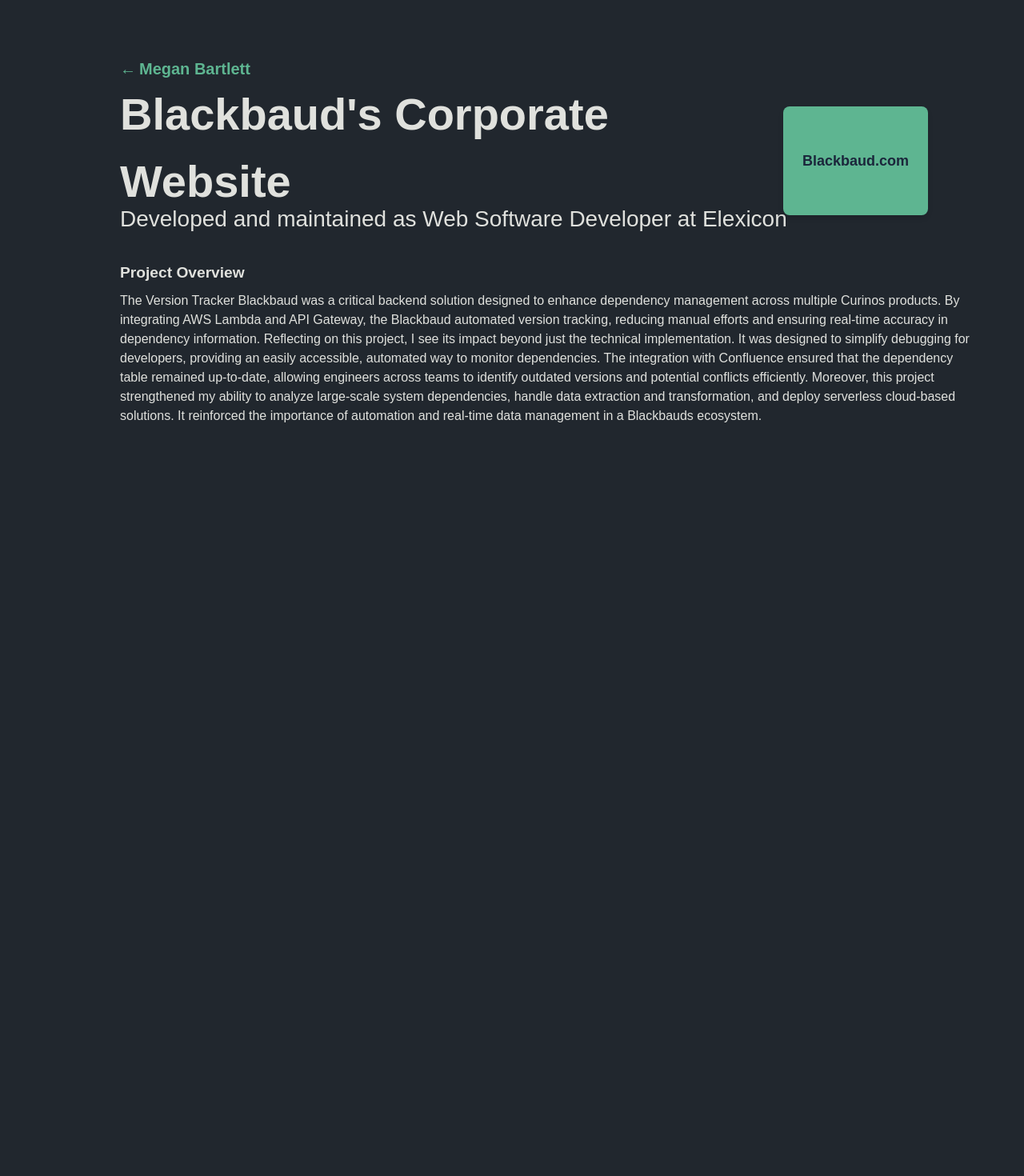
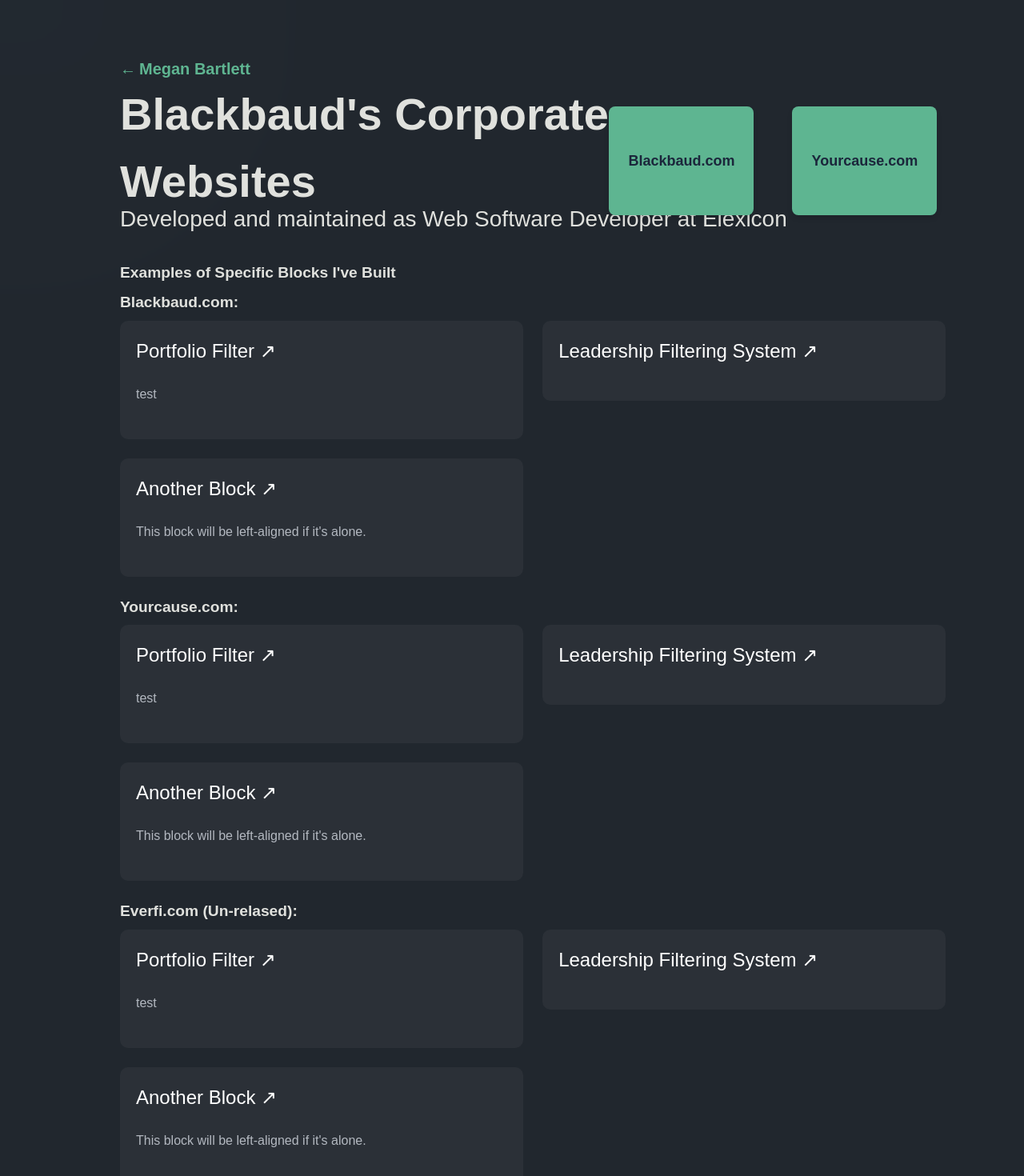
Before and after one commit to magoozz/portfolio, a Next.js app: page /blackbaud in a window 1280 px wide. Shown: the top 1470 px of the page at 80% size. Before the commit the page ends 800 px from the top, so only its background shows below. Built offline with nearby package versions, Linux system fonts and the light colour scheme.

Commit message:
glow cursour, christman and blackbaud pages

```diff
--- a/package.json
+++ b/package.json
@@ -12,6 +12,7 @@
     "@fortawesome/fontawesome-svg-core": "^6.7.2",
     "@fortawesome/free-solid-svg-icons": "^6.7.2",
     "@fortawesome/react-fontawesome": "^0.2.2",
+    "bootstrap": "^5.3.3",
     "next": "15.2.1",
     "react": "^19.0.0",
     "react-dom": "^19.0.0",
--- a/src/app/blackbaud/page.tsx
+++ b/src/app/blackbaud/page.tsx
@@ -1,14 +1,15 @@
 "use client";
 import Link from "next/link";
+import 'bootstrap/dist/css/bootstrap-grid.min.css';
+
 export default function BlackbaudPage() {
-  ;
-
   return (
     <div className="blackbaud">
       <div className="header">
         <Link href="/#about" className="name-link">Megan Bartlett</Link>
         <div className="header-wrap">
-          <h1>Blackbaud&apos;s Corporate Website</h1>
+          <h1>Blackbaud&apos;s Corporate Websites</h1>
+          <div className="buttons">
             <div className="code-d">
               <Link
                 href="https://www.blackbaud.com"
@@ -19,31 +20,192 @@
                 Blackbaud.com
               </Link>
             </div>
+            <div className="code-d">
+              <Link
+                href="https://www.yourcause.com/?utm_medium=paid+search&utm_source=google&utm_campaign=YRC-BRAND-2C-NPP-25-US&utm_term=yourcause&gad_source=1&gclid=Cj0KCQjw7dm-BhCoARIsALFk4v-J8M6lIpa-q8n8ACW_Ut0QXmiyrJxK3x_AQHOilPeLNbEOVLddAJoaAhXZEALw_wcB"
+                className="code-button"
+                target="_blank"
+                rel="noopener noreferrer"
+              >
+                Yourcause.com
+              </Link>
+            </div>
+          </div>
         </div>
         <h2>Developed and maintained as Web Software Developer at Elexicon</h2>
       </div>
 
-      <div className="content">
+      <div className="block-content">
+        <h3>Examples of Specific Blocks I&apos;ve Built</h3>
+        <h3>Blackbaud.com:</h3>
+
         <div className="code-m">
           <Link
-            href="https://github.com/magoozz/version-tracker"
+            href="https://www.blackbaud.com"
             className="code-button"
             target="_blank"
             rel="noopener noreferrer"
           >
-            My code
+            Blackbaud.com
           </Link>
         </div>
-        <h3>Project Overview</h3>
+        <div className="code-m">
+          <Link
+            href="https://www.yourcause.com/?utm_medium=paid+search&utm_source=google&utm_campaign=YRC-BRAND-2C-NPP-25-US&utm_term=yourcause&gad_source=1&gclid=Cj0KCQjw7dm-BhCoARIsALFk4v-J8M6lIpa-q8n8ACW_Ut0QXmiyrJxK3x_AQHOilPeLNbEOVLddAJoaAhXZEALw_wcB"
+            className="code-button"
+            target="_blank"
+            rel="noopener noreferrer"
+          >
+            Yourcause.com
+          </Link>
+        </div>
+
+        <div className="row">
+          <div className="col-md-6 mb-4">
+            <div className="block-item">
+              <Link href="">
+                <h4>Portfolio Filter ↗</h4>
+                <p>test</p>
+              </Link>
+            </div>
+          </div>
+
+          <div className="col-md-6 mb-4">
+            <div className="block-item">
+              <Link href="https://www.christmanco.com/company/leadership">
+                <h4>Leadership Filtering System ↗</h4>
                 <p>
-          The Version Tracker Blackbaud was a critical backend solution designed to enhance dependency management across multiple Curinos products. By integrating AWS Lambda and API Gateway, the Blackbaud automated version tracking, reducing manual efforts and ensuring real-time accuracy in dependency information.
 
-          Reflecting on this project, I see its impact beyond just the technical implementation. It was designed to simplify debugging for developers, providing an easily accessible, automated way to monitor dependencies. The integration with Confluence ensured that the dependency table remained up-to-date, allowing engineers across teams to identify outdated versions and potential conflicts efficiently.
+                </p>
+              </Link>
+            </div>
+          </div>
 
-          Moreover, this project strengthened my ability to analyze large-scale system dependencies, handle data extraction and transformation, and deploy serverless cloud-based solutions. It reinforced the importance of automation and real-time data management in a Blackbauds ecosystem.
-        </p>
+          <div className="col-md-6 mb-4">
+            <div className="block-item">
+              <Link href="https://example.com">
+                <h4>Another Block ↗</h4>
+                <p>This block will be left-aligned if it's alone.</p>
+              </Link>
+            </div>
           </div>
 
         </div>
+      </div>
+
+      <div className="block-content">
+        <h3>Yourcause.com:</h3>
+
+        <div className="code-m">
+          <Link
+            href="https://www.blackbaud.com"
+            className="code-button"
+            target="_blank"
+            rel="noopener noreferrer"
+          >
+            Blackbaud.com
+          </Link>
+        </div>
+        <div className="code-m">
+          <Link
+            href="https://www.yourcause.com/?utm_medium=paid+search&utm_source=google&utm_campaign=YRC-BRAND-2C-NPP-25-US&utm_term=yourcause&gad_source=1&gclid=Cj0KCQjw7dm-BhCoARIsALFk4v-J8M6lIpa-q8n8ACW_Ut0QXmiyrJxK3x_AQHOilPeLNbEOVLddAJoaAhXZEALw_wcB"
+            className="code-button"
+            target="_blank"
+            rel="noopener noreferrer"
+          >
+            Yourcause.com
+          </Link>
+        </div>
+
+        <div className="row">
+          <div className="col-md-6 mb-4">
+            <div className="block-item">
+              <Link href="">
+                <h4>Portfolio Filter ↗</h4>
+                <p>test</p>
+              </Link>
+            </div>
+          </div>
+
+          <div className="col-md-6 mb-4">
+            <div className="block-item">
+              <Link href="https://www.christmanco.com/company/leadership">
+                <h4>Leadership Filtering System ↗</h4>
+                <p>
+
+                </p>
+              </Link>
+            </div>
+          </div>
+
+          <div className="col-md-6 mb-4">
+            <div className="block-item">
+              <Link href="https://example.com">
+                <h4>Another Block ↗</h4>
+                <p>This block will be left-aligned if it's alone.</p>
+              </Link>
+            </div>
+          </div>
+
+        </div>
+      </div>
+
+      <div className="block-content">
+        <h3>Everfi.com (Un-relased):</h3>
+
+        <div className="code-m">
+          <Link
+            href="https://www.blackbaud.com"
+            className="code-button"
+            target="_blank"
+            rel="noopener noreferrer"
+          >
+            Blackbaud.com
+          </Link>
+        </div>
+        <div className="code-m">
+          <Link
+            href="https://www.yourcause.com/?utm_medium=paid+search&utm_source=google&utm_campaign=YRC-BRAND-2C-NPP-25-US&utm_term=yourcause&gad_source=1&gclid=Cj0KCQjw7dm-BhCoARIsALFk4v-J8M6lIpa-q8n8ACW_Ut0QXmiyrJxK3x_AQHOilPeLNbEOVLddAJoaAhXZEALw_wcB"
+            className="code-button"
+            target="_blank"
+            rel="noopener noreferrer"
+          >
+            Yourcause.com
+          </Link>
+        </div>
+
+        <div className="row">
+          <div className="col-md-6 mb-4">
+            <div className="block-item">
+              <Link href="">
+                <h4>Portfolio Filter ↗</h4>
+                <p>test</p>
+              </Link>
+            </div>
+          </div>
+
+          <div className="col-md-6 mb-4">
+            <div className="block-item">
+              <Link href="https://www.christmanco.com/company/leadership">
+                <h4>Leadership Filtering System ↗</h4>
+                <p>
+
+                </p>
+              </Link>
+            </div>
+          </div>
+
+          <div className="col-md-6 mb-4">
+            <div className="block-item">
+              <Link href="https://example.com">
+                <h4>Another Block ↗</h4>
+                <p>This block will be left-aligned if it's alone.</p>
+              </Link>
+            </div>
+          </div>
+
+        </div>
+      </div>
+    </div>
   );
 }
--- a/src/app/christman/page.tsx
+++ b/src/app/christman/page.tsx
@@ -1,8 +1,8 @@
 "use client";
 import Link from "next/link";
+import 'bootstrap/dist/css/bootstrap-grid.min.css';
+
 export default function ChristmanPage() {
-  ;
-
   return (
     <div className="christman">
       <div className="header">
@@ -23,7 +23,9 @@
         <h2>Developed and maintained as Web Software Developer at Elexicon</h2>
       </div>
 
-      <div className="content">
+      <div className="block-content">
+        <h3>Examples of Specific Blocks I&apos;ve Built</h3>
+
         <div className="code-m">
           <Link
             href="https://github.com/magoozz/version-tracker"
@@ -34,16 +36,72 @@
             My code
           </Link>
         </div>
-        <h3>Project Overview</h3>
-        <p>
-          The Version Tracker Christman was a critical backend solution designed to enhance dependency management across multiple Curinos products. By integrating AWS Lambda and API Gateway, the Christman automated version tracking, reducing manual efforts and ensuring real-time accuracy in dependency information.
 
-          Reflecting on this project, I see its impact beyond just the technical implementation. It was designed to simplify debugging for developers, providing an easily accessible, automated way to monitor dependencies. The integration with Confluence ensured that the dependency table remained up-to-date, allowing engineers across teams to identify outdated versions and potential conflicts efficiently.
+        <div className="row">
+          <div className="col-md-6 mb-4">
+            <div className="block-item">
+              <Link href="https://www.christmanco.com/portfolio">
+                <h4>Portfolio Filter ↗</h4>
+                <p>
+                  Designed to enhance the usability of the Portfolio page, this filtering system provides an intuitive way for users to search and refine projects dynamically.
+                </p>
+                <h5>Key Features:</h5>
+                <ul className="ps-3" style={{ listStyleType: "disc", lineHeight: "1.8" }}>
+                  <li><strong>Portfolio Taxonomies</strong> - Allows users to filter projects based on predefined categories..</li>
+                  <li><strong>Page Tiles</strong> - Displays projects in an organized, visually appealing format.</li>
+                  <li><strong>Custom Post Type (CPT) Integration</strong> - "PROJECT" is mapped to the Portfolio CPT for structured content management.</li>
+                  <li><strong>Search Queries</strong> - Routed to the Search Results Template, ensuring a seamless and relevant browsing experience.</li>
+                </ul>
+              </Link>
+            </div>
+          </div>
 
-          Moreover, this project strengthened my ability to analyze large-scale system dependencies, handle data extraction and transformation, and deploy serverless cloud-based solutions. It reinforced the importance of automation and real-time data management in a Christmans ecosystem.
-        </p>
+          <div className="col-md-6 mb-4">
+            <div className="block-item">
+              <Link href="https://www.christmanco.com/company/leadership">
+                <h4>Leadership Filtering System ↗</h4>
+                <p>
+                  Designed to enhance the usability of the Leadership page. This system provides an intuitive way for users to search and filter leadership profiles dynamically.
+                </p>
+                <h5>Key Features:</h5>
+                <ul className="ps-3" style={{ listStyleType: "disc", lineHeight: "1.8" }}>
+                  <li><strong>Leadership Taxonomy</strong> - Allows users to filter leadership profiles based on predefined categories.</li>
+                  <li><strong>Locations Taxonomy</strong> - Enables filtering by geographical location.</li>
+                  <li><strong>Leadership Grid Component</strong> - Displays filtered results in an organized, visually appealing layout.</li>
+                  <li><strong>Search Queries</strong> - Directed to the Search Results Template, ensuring a seamless user experience with a focus on the Leadership Custom Post Type.</li>
+                </ul>
+              </Link>
+            </div>
+          </div>
+
+          <div className="col-md-6 mb-4">
+            <div className="block-item">
+              <Link href="https://example.com">
+                <h4>Spotlight Cards ↗</h4>
+                <p>This block will be left-aligned if it's alone.</p>
+              </Link>
+            </div>
+          </div>
+
+
+          <div className="col-md-6 mb-4">
+            <div className="block-item">
+              <Link href="https://www.christmanco.com/company/by-the-numbers">
+                <h4>By The Numbers ↗</h4>
+                <p>A dynamic, structured block system that presents key company metrics with clarity and visual appeal:</p>
+                <ul className="ps-3" style={{ listStyleType: "disc", lineHeight: "1.8" }}>
+                  <li><strong>Full-Width Blocks (Blue, White)</strong> - Designed for high-impact statistics, featuring a Number (Text Field) and Context (WYSIWYG). The white block includes a two-column list format for detailed breakdowns.</li>
+                  <li><strong>3-Block Layouts (Green, White, Orange)</strong> - ach section showcases a Number (Text Field) and Context (WYSIWYG), with select blocks incorporating an Icon (Image Field) for visual reinforcement.</li>
+                  <li><strong>2-Block Layouts (Bronze, Grey, Green, Blue, Orange)</strong> - Optimized for comparative stats, combining Number (Text Field), Context (WYSIWYG), and Icon (Image Field) where applicable.</li>
+                </ul>
+                <p>
+                  This modular design ensures flexibility while maintaining a cohesive, structured narrative for company insights.
+                </p>
+              </Link>
+            </div>
+          </div>
+        </div>
       </div>
-
     </div>
   );
 }
--- a/src/app/globals.css
+++ b/src/app/globals.css
@@ -8,7 +8,9 @@
   margin: 0;
   font-family: Arial, sans-serif;
   display: flex;
-  background-color: #21272e;
+  background-color: #21272e !important;
+
+
 }
 
 
@@ -314,7 +316,7 @@
 
 
   .header {
-    max-width: 91%;
+    max-width: 92%;
     margin-bottom: 2rem;
 
     .header-wrap {
@@ -335,8 +337,8 @@
     }
   }
 
-  .content {
-    max-width: 96%;
+  .block-content {
+    max-width: 93%;
 
     h3 {
       font-size: 1.2rem;
@@ -344,8 +346,47 @@
       margin-bottom: 0.5rem;
     }
 
-    p {
-      margin-bottom: 2rem;
+    h4 {
+      color: #ffffff;
+      font-size: 1.5rem;
+
+    }
+
+    p, ul {
+      margin: 1.5rem 0;
+      color: #b3b8c0;
+    }
+
+    .block-item {
+      display: flex;
+      align-items: flex-start;
+      gap: 2rem;
+      padding: 1.25rem;
+      border-radius: 10px;
+      transition: background-color 0.3s ease, transform 0.2s ease;
+      text-decoration: none;
+      background-color: rgba(255, 255, 255, 0.045);
+    }
+
+    .block-item:hover {
+      background-color: rgba(255, 255, 255, 0.045);
+      box-shadow: 0 4px 6px rgba(255, 255, 255, 0);
+      transform: translateY(-5px);
+    }
+
+    .block-item:hover h4 {
+      color: #5eb591;
+      transition: color 0.3s;
+    }
+
+.row:hover .block-item:not(:hover) {
+  opacity: 0.5;
+  filter: blur(0.1px);
+  transition: opacity 0.3s, filter 0.3s;
+}
+
+.block-item {
+  transition: opacity 0.3s, filter 0.3s;
 }
   }
 
@@ -366,6 +407,11 @@
 
   .code-m {
     display: none;
+  }
+
+  .buttons {
+    display: flex;
+    gap: 3rem;
   }
 
   .code-d {
@@ -503,7 +549,10 @@
       }
     }
 
-    .content {
+    .blocks {
+      flex-direction: column;
+    }
+
     .code-m {
       display: flex;
       margin: 1rem 0 2rem 0;
@@ -531,7 +580,6 @@
         box-shadow: 0 6px 10px rgba(0, 0, 0, 0.15);
       }
     }
-    }
 
     .video-container {
       margin-bottom: 2rem;
@@ -539,12 +587,12 @@
   }
 }
 
-/*
+
 .cursor-glow {
   position: fixed;
   width: 800px;
   height: 800px;
-  background: radial-gradient(circle, rgb(2, 11, 29), transparent);
+  background: radial-gradient(circle, rgba(34, 35, 37, 0.053), transparent);
   border-radius: 50%;
   pointer-events: none;
   transform: translate(-50%, -50%);
@@ -552,4 +600,3 @@
   mix-blend-mode: screen;
   z-index: 1000;
 }
-*/
--- a/src/app/page.tsx
+++ b/src/app/page.tsx
@@ -1,6 +1,7 @@
 import Link from "next/link";
 import ExperienceItem from "../components/ExperienceItem";
 import ProjectItem from "../components/ProjectItem";
+import 'bootstrap/dist/css/bootstrap-grid.min.css';
 
 export default function Home() {
   return (
```
Also changed, not shown: 1 other file (tests, documents, lock files or other folders). Lines whose indentation alone changed are shown as unchanged.
